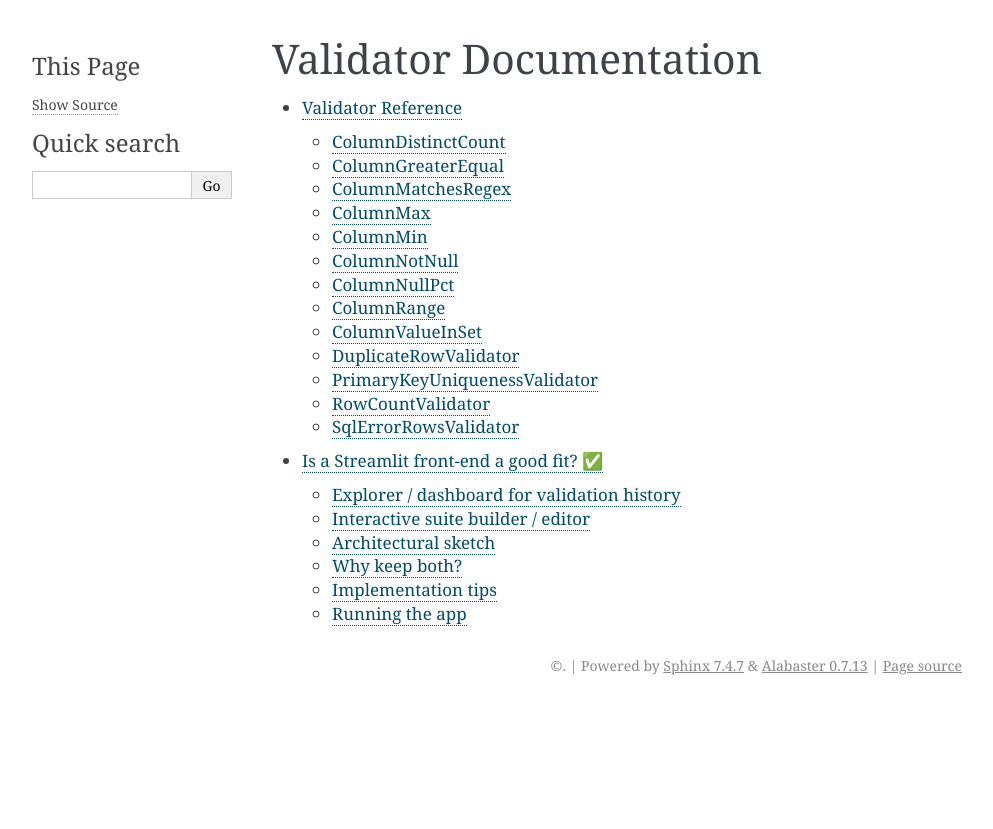
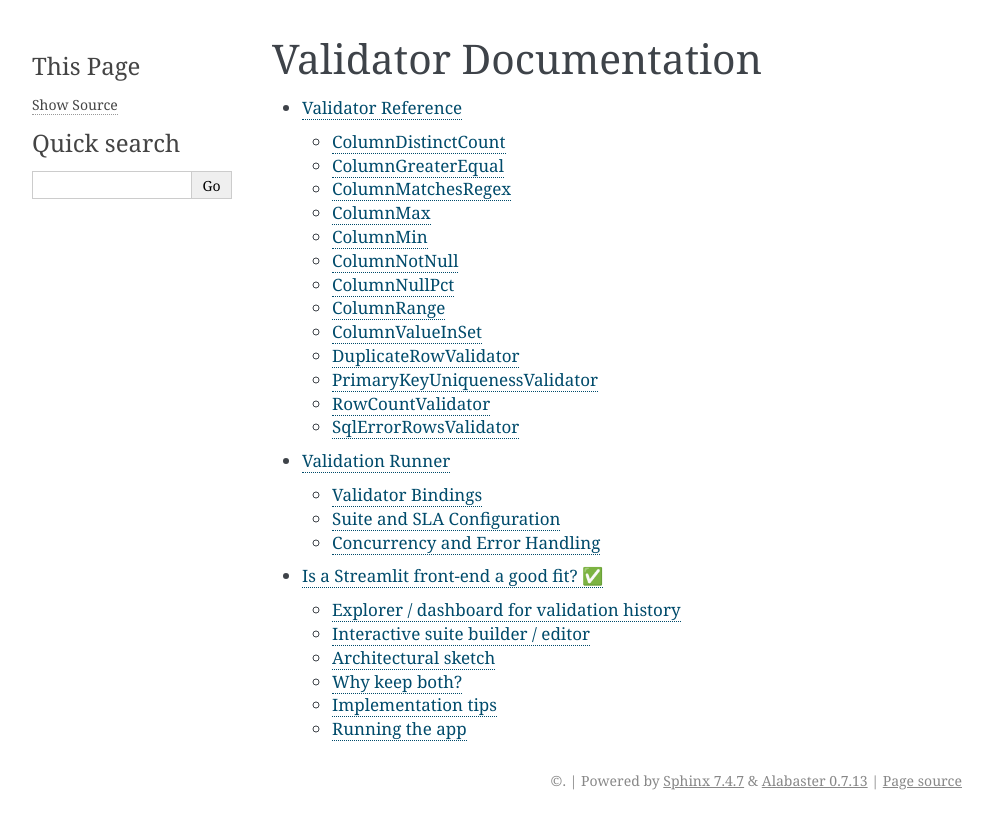
Before and after one commit to Tysony1982/validator, a Sphinx documentation site: the page built from docs/index.rst, in a window 1280 px wide. Shown: the top 829 px of the page, without its empty margins (148-1141 px from the left). Built offline with Sphinx 7.4.7, drawn with Linux system fonts in a browser that asks for light colours; some of the changed lines change nothing that is shown.

Commit message:
Document ValidationRunner and workflow

```diff
--- a/docs/index.rst
+++ b/docs/index.rst
@@ -5,4 +5,5 @@
    :maxdepth: 2
 
    validators
+   runner
    streamlit
--- /dev/null
+++ b/docs/runner.rst
@@ -0,0 +1,88 @@
+Validation Runner
+=================
+
+The :class:`~src.expectations.runner.ValidationRunner` executes
+expectations produced from configuration. It groups metric validators
+per engine/table into a single SQL query and runs custom validators
+individually. See :doc:`Validator Reference <validators>` for the list of
+available expectation types.
+
+Validator Bindings
+------------------
+
+Bindings are a three-part tuple ``(engine, table, validator)``.  They are
+usually created from an :class:`ExpectationSuiteConfig`::
+
+    suite:
+      suite_name: user_table
+      engine: duck
+      table: analytics.users
+      expectations:
+        - expectation_type: ColumnNotNull
+          column: id
+
+.. code-block:: python
+
+    from src.expectations.config.expectation import ExpectationSuiteConfig
+
+    suite = ExpectationSuiteConfig.from_file("suite.yml")
+    bindings = suite.build_validators()
+    runner = ValidationRunner({"duck": engine})
+    results = runner.run(bindings, run_id="demo")
+
+Suite and SLA Configuration
+---------------------------
+
+Multiple suites can be orchestrated through
+:func:`~src.expectations.workflow.run_validations` and optionally grouped
+under an :class:`SLAConfig`.
+
+Example suite YAML::
+
+    suite_name: users
+    engine: duck
+    table: analytics.users
+    expectations:
+      - expectation_type: ColumnNotNull
+        column: id
+
+Example SLA YAML::
+
+    sla_name: nightly-sla
+    suites:
+      - suite_name: users
+        engine: duck
+        table: analytics.users
+        expectations:
+          - expectation_type: ColumnNotNull
+            column: id
+      - suite_name: orders
+        engine: duck
+        table: analytics.orders
+        expectations:
+          - expectation_type: RowCountValidator
+            min_rows: 1
+
+.. code-block:: python
+
+    from src.expectations.workflow import run_validations
+    from src.expectations.config.expectation import SLAConfig
+
+    sla = SLAConfig.from_file("sla.yml")
+    bindings = sla.build_validators()
+    run, results = run_validations(
+        suite_name="nightly",
+        bindings=bindings,
+        runner=runner,
+        store=my_store,
+        sla_config=sla,
+    )
+
+Concurrency and Error Handling
+------------------------------
+
+``ValidationRunner`` executes bindings synchronously. Metric validators
+for the same engine and table are batched into one SQL statement while
+custom validators run one at a time. SQL or runtime errors are caught and
+recorded in each :class:`ValidationResult` so the remaining validators can
+continue running.
```
